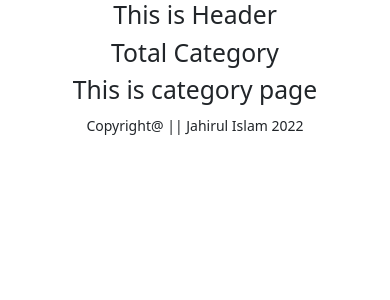
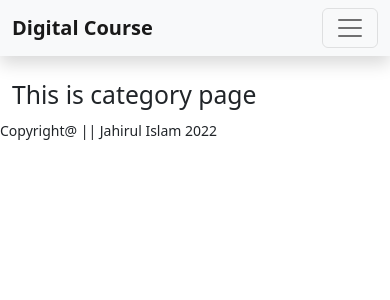
Before and after one commit to Jahirul07/digital-course-clint, a React (Create React App) app: page /category/1 in a window 390 px wide. Shown: the top 300 px of the page. Built offline with nearby package versions, Linux system fonts and the light colour scheme; no server answers.

Commit message:
navber added

```diff
--- a/src/App.js
+++ b/src/App.js
@@ -4,7 +4,7 @@ import { routes } from './Routes/Routes/Routes';
 
 function App() {
   return (
-    <div className="App">
+    <div>
       <RouterProvider router={routes}></RouterProvider>
     </div>
   );
--- a/src/Pages/Shared/Header/Header.js
+++ b/src/Pages/Shared/Header/Header.js
@@ -1,10 +1,45 @@
 import React from 'react';
+import Container from 'react-bootstrap/Container';
+import Nav from 'react-bootstrap/Nav';
+import Navbar from 'react-bootstrap/Navbar';
+import NavDropdown from 'react-bootstrap/NavDropdown';
+import TopCategory from '../TopCategory/TopCategory';
+
 
 const Header = () => {
     return (
-        <div>
-            <h2>This is Header</h2>
-        </div>
+        <Navbar collapseOnSelect className='mb-4 shadow' expand="lg" bg="light" variant="light">
+      <Container>
+        <Navbar.Brand className='fw-bold' href="#home">Digital Course</Navbar.Brand>
+        <Navbar.Toggle aria-controls="responsive-navbar-nav" />
+        <Navbar.Collapse id="responsive-navbar-nav">
+          <Nav className="me-auto">
+            <Nav.Link href="#features">All Courses</Nav.Link>
+            <Nav.Link href="#pricing">Pricing</Nav.Link>
+            <NavDropdown title="Dropdown" id="collasible-nav-dropdown">
+              <NavDropdown.Item href="#action/3.1">Action</NavDropdown.Item>
+              <NavDropdown.Item href="#action/3.2">
+                Another action
+              </NavDropdown.Item>
+              <NavDropdown.Item href="#action/3.3">Something</NavDropdown.Item>
+              <NavDropdown.Divider />
+              <NavDropdown.Item href="#action/3.4">
+                Separated link
+              </NavDropdown.Item>
+            </NavDropdown>
+          </Nav>
+          <Nav>
+            <Nav.Link href="#deets">More deets</Nav.Link>
+            <Nav.Link eventKey={2} href="#memes">
+              Dank memes
+            </Nav.Link>
+          </Nav>
+          <div className='d-lg-none'>
+            <TopCategory></TopCategory>
+          </div>
+        </Navbar.Collapse>
+      </Container>
+    </Navbar>
     );
 };
 
--- a/src/Pages/Shared/TopCategory/TopCategory.js
+++ b/src/Pages/Shared/TopCategory/TopCategory.js
@@ -1,9 +1,27 @@
-import React from 'react';
+import React, { useEffect, useState } from 'react';
+import {Link} from 'react-router-dom'
+
 
 const TopCategory = () => {
+    const [categories, setCategories] = useState([])
+
+    useEffect( () =>{
+        fetch('http://localhost:5000/course-categories')
+        .then( res => res.json())
+        .then( data => setCategories(data))
+    }, [])
+
     return (
         <div>
-            <h2>Total Category</h2>
+            <h4>Total Category: {categories.length}</h4>
+            <div>
+                {
+                    categories.map( category => <p
+                    key={category.id}>
+                        <Link to={`/category/${category.id}`}>{category.name}</Link>
+                    </p>)
+                }
+            </div>
         </div>
     );
 };
--- a/src/layout/Main.js
+++ b/src/layout/Main.js
@@ -11,7 +11,7 @@ const Main = () => {
             <Header></Header>
             <Container>
             <Row>
-                <Col lg='3'>
+                <Col lg='3' className='d-none d-lg-block'>
                 <TopCategory></TopCategory>
                 </Col>
                 <Col lg='9'>
```
